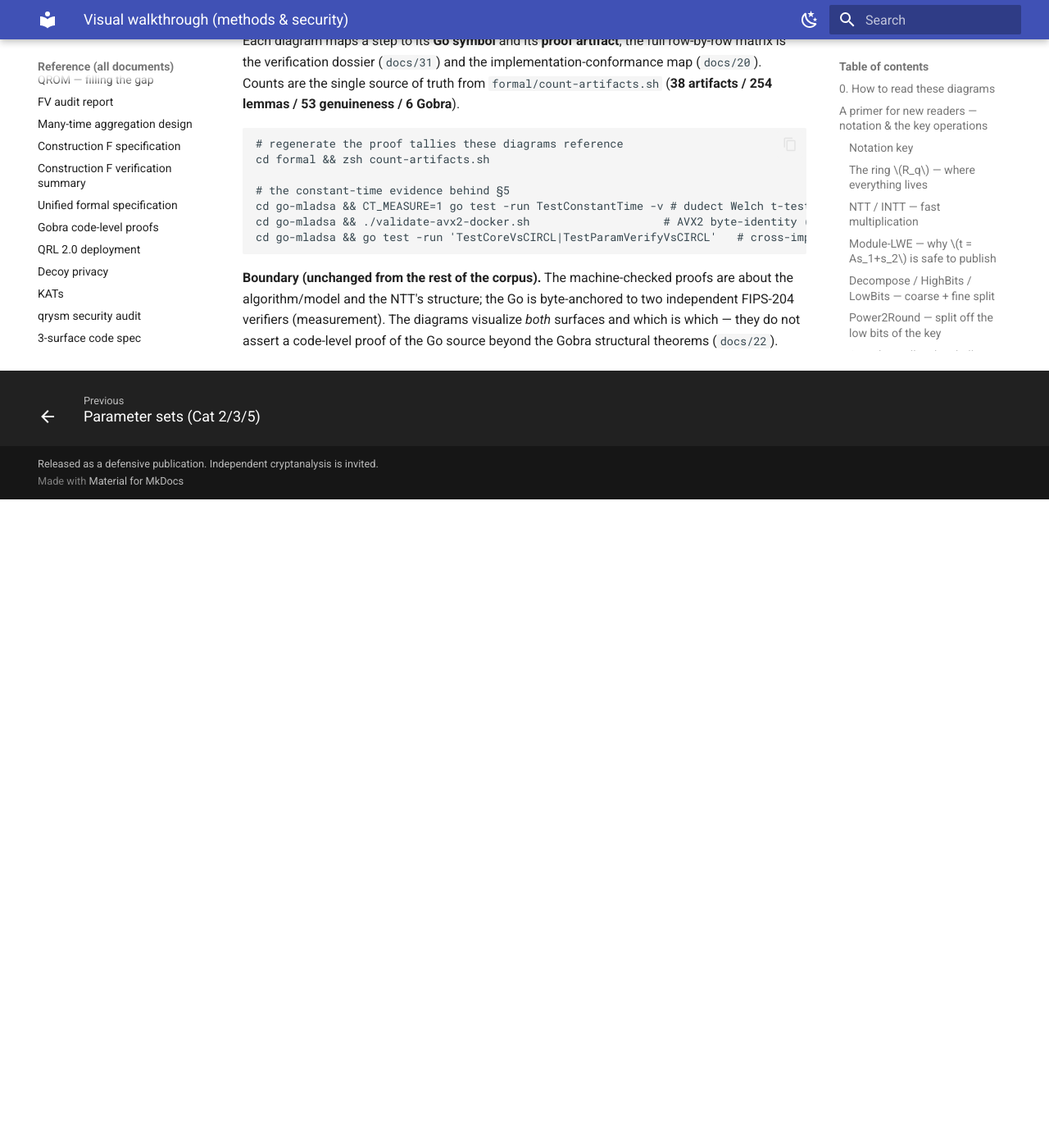
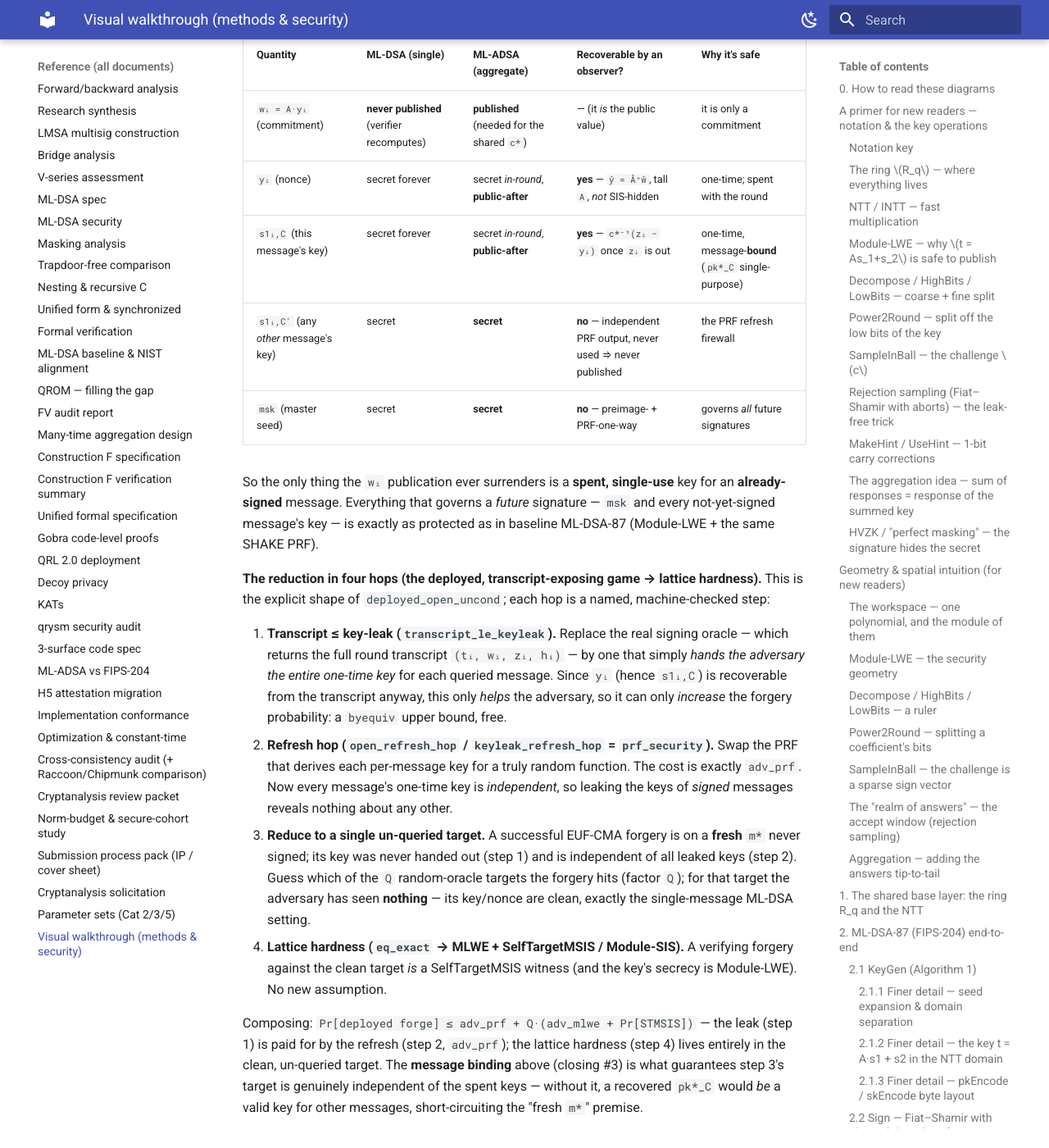
Before and after one commit to pq-cybarg/ml-adsa-site, an MkDocs documentation site: the page built from docs/reference/41-visual-methods-and-security.md, in a window 1280 px wide and 1400 px high, scrolled down 38070 px. Shown: the whole window at 82% size. Built offline with MkDocs 1.6.1 and Material for MkDocs 9.7.7, drawn with Linux system fonts in a browser that asks for light colours; before the commit the page ends 38679 px from its top, so only the background shows below that; some of the changed text lies outside the part shown.

Commit message:
docs(41): crisp public-w narrative — shipped #3 binding fix, four-hop reduction, published-vs-recoverable table
Mirror of the main repo's docs/41. Make the central "publishing w_i is safe because of the per-message
one-time refresh" narrative explicit: the message-binding fix is now shipped (harden_binding.go, closing
internal pentest #3), the four-hop reduction (transcript<=key-leak -> PRF refresh -> clean target -> MLWE+
SelfTargetMSIS) is laid out step by step, and a published-vs-recoverable table contrasts ML-DSA vs ML-ADSA.

```diff
--- a/docs/reference/41-visual-methods-and-security.md
+++ b/docs/reference/41-visual-methods-and-security.md
@@ -1204,12 +1204,24 @@ secret or any unused key relative to baseline ML-DSA-87.
 
 In single-key ML-DSA the commitment `w` is never published at all (the verifier recomputes it), a second
 line of defense. ML-ADSA *does* publish `wᵢ` to enable non-interactive aggregation; the per-message one-time
-refresh is precisely what keeps that publication safe. **Caveat:** this firewall requires the key/nonce to
-be bound to the **full message** (default `ConsensusAggregate`, content = the signing root, unique per
-slot/committee/**data**). A "predictable-label" variant (`ConsensusAggregateLabeled`) that keys the refresh
-by `(slot, committee)` *decoupled* from the data — for verifier pre-derivability of `pk*` — must bind the
-data into the key-derivation content (or otherwise handle the `wᵢ` leak), else recovering the per-label key
-would let one re-sign different data under the same label.
+refresh is precisely what keeps that publication safe. **The firewall requires the key/nonce to be bound to
+the full message** so that the recovered per-content key `pk*_C` is *single-purpose* (one message). The
+default `ConsensusAggregate` does this (content = the signing root, unique per slot/committee/**data**). A
+"predictable-label" convenience variant (`ConsensusAggregateLabeled`) that keys the refresh by
+`(slot, committee)` *decoupled* from the data would leave `pk*_C` multi-purpose — so the recovered key could
+re-sign *different* data under the same label.
+
+> **Shipped fix (closes internal pentest #3).** `go-mladsa/harden_binding.go` folds the message into the
+> content-key derivation itself — `MsgBoundContent(baseC, ctx, payload)` ⇒ `AggregateFBound` — so `pk*_C`
+> becomes a deterministic function of the message: `pk*(m₀) ≠ pk*(m₁)` under the same base label. A key
+> recovered for a spent payload is therefore **not** the cohort-expected key for any other payload, so the
+> cross-payload forgery never transfers. `BindingGuard` adds operational defense-in-depth (refuse a second,
+> *different* message under one label; idempotent on the same message). Tested in
+> `go-mladsa/harden_binding_test.go` (`TestBinding_ClosesRecoveredKeyForgery`,
+> `TestBindingGuard_RefusesSecondMessage`) and re-pentested with a full real-`SignP` attack in
+> `go-mladsa/pentest_test.go` (`TestPentest_BoundConstruction_RecoveredKeyDoesNotTransfer`). The guard alone
+> does *not* close #3 (the forgery uses *recovered* keys, not a fresh honest signature) — the **binding**
+> closes it; the guard hardens the honest path. See `docs/36` §6.7 for the full write-up.
 
 ### The commit→respond window — you can't be interrupted into a forgery
 
@@ -1330,6 +1342,44 @@ Everything in this section is now backed by mechanized proofs, not prose:
   recovered exactly from public `(A, w)` by `F_q` linear algebra (256/256 NTT slots) — confirming `A` is
   tall, so the leak is real and the refresh (not "hiding") is what carries the security.
 
+**What is published, what is recoverable from it, and what stays protected.** The whole safety argument is
+this one table — there is no "hidden `wᵢ`" claim:
+
+| Quantity | ML-DSA (single) | ML-ADSA (aggregate) | Recoverable by an observer? | Why it's safe |
+|---|---|---|---|---|
+| `wᵢ = A·yᵢ` (commitment) | **never published** (verifier recomputes) | **published** (needed for the shared `c*`) | — (it *is* the public value) | it is only a commitment |
+| `yᵢ` (nonce) | secret forever | secret *in-round*, **public-after** | **yes** — `ŷ = Â⁺ŵ`, tall `A`, *not* SIS-hidden | one-time; spent with the round |
+| `s1ᵢ,C` (this message's key) | secret forever | secret *in-round*, **public-after** | **yes** — `c*⁻¹(zᵢ − yᵢ)` once `zᵢ` is out | one-time, message-**bound** (`pk*_C` single-purpose) |
+| `s1ᵢ,C'` (any *other* message's key) | secret | **secret** | **no** — independent PRF output, never used ⇒ never published | the PRF refresh firewall |
+| `msk` (master seed) | secret | **secret** | **no** — preimage- + PRF-one-way | governs *all* future signatures |
+
+So the only thing the `wᵢ` publication ever surrenders is a **spent, single-use** key for an
+**already-signed** message. Everything that governs a *future* signature — `msk` and every not-yet-signed
+message's key — is exactly as protected as in baseline ML-DSA-87 (Module-LWE + the same SHAKE PRF).
+
+**The reduction in four hops (the deployed, transcript-exposing game → lattice hardness).** This is the
+explicit shape of `deployed_open_uncond`; each hop is a named, machine-checked step:
+
+1. **Transcript ≤ key-leak (`transcript_le_keyleak`).** Replace the real signing oracle — which returns the
+   full round transcript `(tᵢ, wᵢ, zᵢ, hᵢ)` — by one that simply *hands the adversary the entire one-time key*
+   for each queried message. Since `yᵢ` (hence `s1ᵢ,C`) is recoverable from the transcript anyway, this only
+   *helps* the adversary, so it can only *increase* the forgery probability: a `byequiv` upper bound, free.
+2. **Refresh hop (`open_refresh_hop` / `keyleak_refresh_hop` = `prf_security`).** Swap the PRF that derives
+   each per-message key for a truly random function. The cost is exactly `adv_prf`. Now every message's
+   one-time key is *independent*, so leaking the keys of *signed* messages reveals nothing about any other.
+3. **Reduce to a single un-queried target.** A successful EUF-CMA forgery is on a **fresh** `m*` never signed;
+   its key was never handed out (step 1) and is independent of all leaked keys (step 2). Guess which of the
+   `Q` random-oracle targets the forgery hits (factor `Q`); for that target the adversary has seen **nothing**
+   — its key/nonce are clean, exactly the single-message ML-DSA setting.
+4. **Lattice hardness (`eq_exact` → MLWE + SelfTargetMSIS / Module-SIS).** A verifying forgery against the
+   clean target *is* a SelfTargetMSIS witness (and the key's secrecy is Module-LWE). No new assumption.
+
+Composing: `Pr[deployed forge] ≤ adv_prf + Q·(adv_mlwe + Pr[STMSIS])` — the leak (step 1) is paid for by the
+refresh (step 2, `adv_prf`); the lattice hardness (step 4) lives entirely in the clean, un-queried target.
+The **message binding** above (closing #3) is what guarantees step 3's target is genuinely independent of the
+spent keys — without it, a recovered `pk*_C` would *be* a valid key for other messages, short-circuiting the
+"fresh `m*`" premise.
+
 ### Optional hardening: XMSS-style group-tree rotation (continuity)
 
 For long-lived groups, `go-mladsa/grouptree_rotation.go` adds an **additive** layer (the PRF refresh is
```
